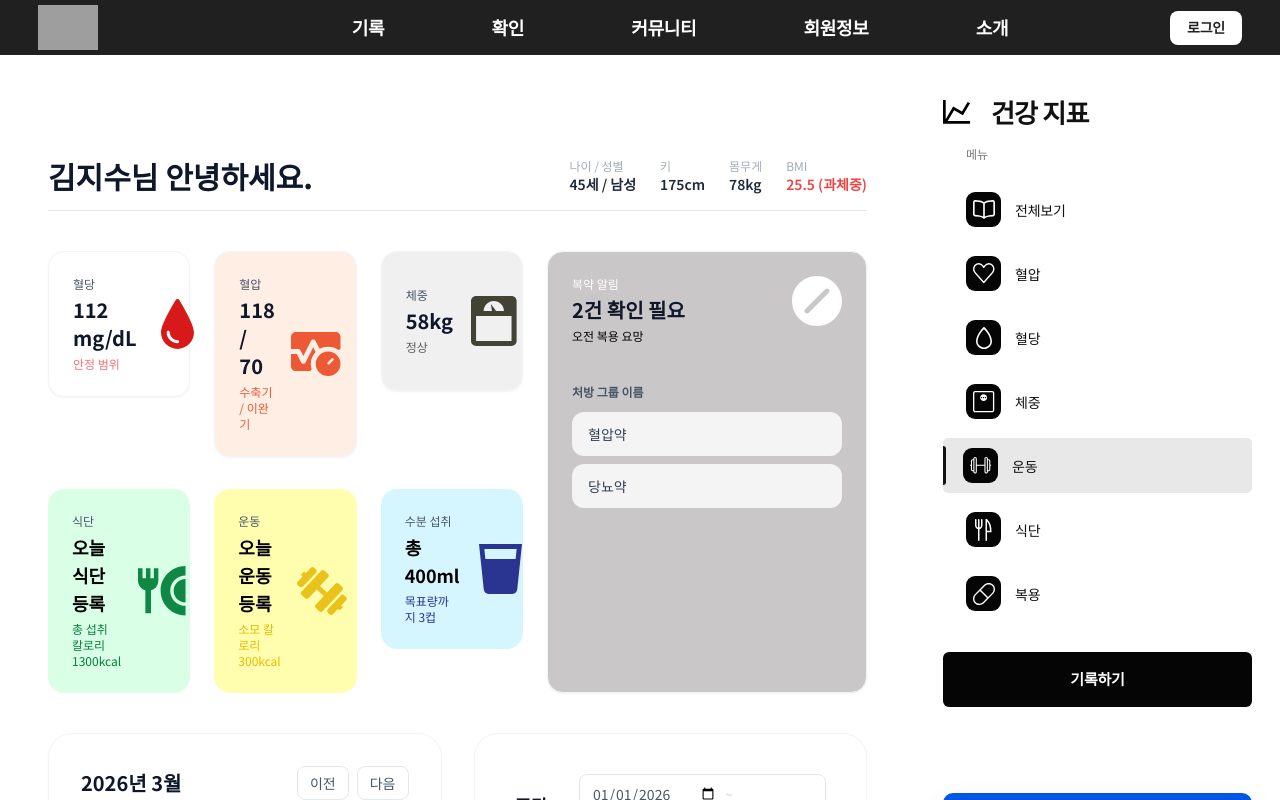
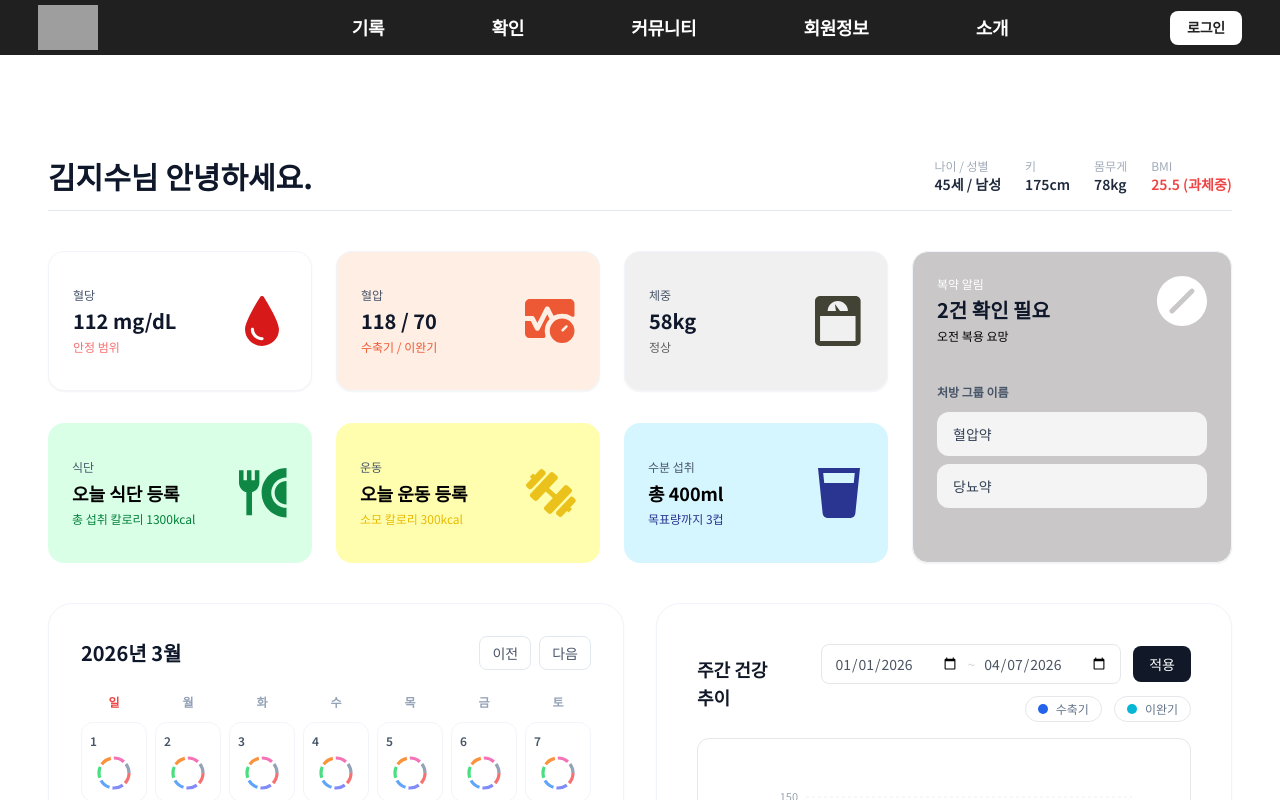
Before and after one commit to ZZAAE/Ballife, a React (Vite) app in the folder frontend/: page / in a window 1280 px wide. Shown: the top 800 px of the page. Built offline with nearby package versions, Linux system fonts and the light colour scheme; grey boxes are pictures that could not be loaded.

Commit message:
App.jsx 수정시도했다가 취소

```diff
--- a/frontend/src/App.jsx
+++ b/frontend/src/App.jsx
@@ -32,18 +32,14 @@ import UserInformation from './pages/user/UserInformation'
 
 function App() {
   const hideHealthMenu =
-    location.pathname === '/home' ||
-    location.pathname === '/login' ||
-    location.pathname === '/signup' ||
-    location.pathname === '/boards' ||
-    location.pathname === '/posts/create' ||
-    location.pathname === '/mainreport' ||
-    location.pathname === '/osteoporosis' ||
-    location.pathname === '/diabetes' ||
-    location.pathname === '/gout' ||
-    location.pathname === '/hypertension' ||
-    location.pathname === '/dyslipidemia' ||
-    location.pathname === '/obesity' ||
+    location.pathname === '/allRecord' ||
+    location.pathname === '/check/all' ||
+    location.pathname === '/check/meal' ||
+    location.pathname === '/check/weight' ||
+    location.pathname === '/check/blood-pressure' ||
+    location.pathname === '/check/blood-sugar' ||
+    location.pathname === '/check/exercise' ||
+    location.pathname === '/check/medicine' ||
     location.pathname === '/AllRecordPage';
 
     location.pathname.startsWith('/posts/');
@@ -89,7 +85,7 @@ function App() {
 
         </Routes>
         </div>
-        {!hideHealthMenu && <HealthIndicatorMenu />}
+        {hideHealthMenu && <HealthIndicatorMenu />}
       </div>
 
       </main>
```
